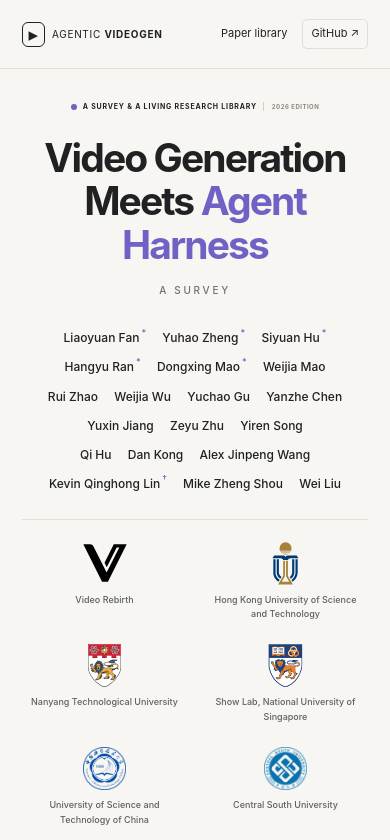
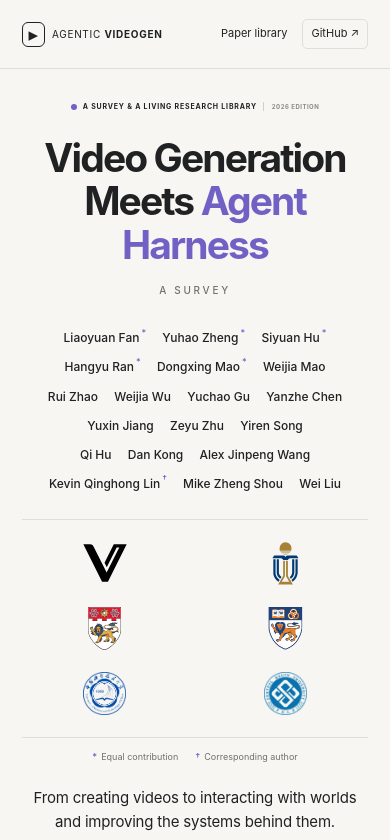
Before and after one commit to agentic-videogen/awesome-agentic-videogen, a website: page docs/index.html in a window 390 px wide. Shown: the top 840 px of the page. Drawn offline with Linux system fonts and the light colour scheme.

Commit message:
Remove captions below institution logos

```diff
--- a/docs/cover.css
+++ b/docs/cover.css
@@ -9,7 +9,6 @@
 .authors sup {color:var(--violet);font-size:10px;line-height:0;position:relative;top:-.12em;margin-left:2px}
 .affiliations {list-style:none;display:grid;grid-template-columns:repeat(6,minmax(0,1fr));gap:20px;padding:23px 0 20px;margin:0;border-top:1px solid var(--line);border-bottom:1px solid var(--line)}
 .affiliation {display:flex;flex-direction:column;align-items:center;gap:10px;height:100%;padding:0 3px}
-a.affiliation:hover .affiliation-name {color:var(--violet)}
 .affiliation-logo {width:100%;height:51px;display:flex;align-items:center;justify-content:center}
 .affiliation-logo img {max-width:100%;width:auto;height:49px;max-height:51px;object-fit:contain}
 .affiliation[data-institution="video-rebirth"] img {width:48px;height:44px}
@@ -17,7 +16,6 @@
 /* Show the coat of arms from the intact university lockup asset. */
 .affiliation[data-institution="show-lab-nus"] .affiliation-logo {width:40px;height:49px;overflow:hidden;justify-content:flex-start}
 .affiliation[data-institution="show-lab-nus"] img {height:225%;width:auto;max-width:none;max-height:none;flex:none}
-.affiliation-name {font-size:10px;font-weight:500;line-height:1.65;color:#5f615d;max-width:177px}
 .author-notes {display:flex;justify-content:center;gap:24px;flex-wrap:wrap;font-size:10px;color:var(--muted);margin:13px 0 23px}
 .author-notes b {color:var(--violet);font-weight:600;margin-right:4px}
 .hero-lead {font-size:18px;line-height:1.6;letter-spacing:-.2px;max-width:780px;margin:0 auto 10px}
@@ -30,7 +28,6 @@
   .affiliation-logo {height:47px}
   .affiliation-logo img {max-height:47px;max-width:170px}
   .affiliation[data-institution="show-lab-nus"] .affiliation-logo {width:38px;height:47px}
-  .affiliation-name {max-width:220px}
 }
 @media(max-width:650px) {
   .hero {padding-top:32px;padding-bottom:28px}
@@ -46,7 +43,6 @@
   .affiliation-logo,.affiliation-logo img {max-height:43px}
   .affiliation-logo img {max-width:145px}
   .affiliation[data-institution="show-lab-nus"] .affiliation-logo {width:35px;height:43px}
-  .affiliation-name {font-size:9px;max-width:155px}
   .author-notes {gap:7px 17px;font-size:9px;margin:12px 0 22px}
   .hero-lead {font-size:15px;max-width:370px;margin-bottom:9px}
   .hero-detail {font-size:11px;line-height:1.8}
--- a/docs/index.html
+++ b/docs/index.html
@@ -22,7 +22,6 @@
 .authors sup {color:var(--violet);font-size:10px;line-height:0;position:relative;top:-.12em;margin-left:2px}
 .affiliations {list-style:none;display:grid;grid-template-columns:repeat(6,minmax(0,1fr));gap:20px;padding:23px 0 20px;margin:0;border-top:1px solid var(--line);border-bottom:1px solid var(--line)}
 .affiliation {display:flex;flex-direction:column;align-items:center;gap:10px;height:100%;padding:0 3px}
-a.affiliation:hover .affiliation-name {color:var(--violet)}
 .affiliation-logo {width:100%;height:51px;display:flex;align-items:center;justify-content:center}
 .affiliation-logo img {max-width:100%;width:auto;height:49px;max-height:51px;object-fit:contain}
 .affiliation[data-institution="video-rebirth"] img {width:48px;height:44px}
@@ -30,7 +29,6 @@
 /* Show the coat of arms from the intact university lockup asset. */
 .affiliation[data-institution="show-lab-nus"] .affiliation-logo {width:40px;height:49px;overflow:hidden;justify-content:flex-start}
 .affiliation[data-institution="show-lab-nus"] img {height:225%;width:auto;max-width:none;max-height:none;flex:none}
-.affiliation-name {font-size:10px;font-weight:500;line-height:1.65;color:#5f615d;max-width:177px}
 .author-notes {display:flex;justify-content:center;gap:24px;flex-wrap:wrap;font-size:10px;color:var(--muted);margin:13px 0 23px}
 .author-notes b {color:var(--violet);font-weight:600;margin-right:4px}
 .hero-lead {font-size:18px;line-height:1.6;letter-spacing:-.2px;max-width:780px;margin:0 auto 10px}
@@ -43,7 +41,6 @@
   .affiliation-logo {height:47px}
   .affiliation-logo img {max-height:47px;max-width:170px}
   .affiliation[data-institution="show-lab-nus"] .affiliation-logo {width:38px;height:47px}
-  .affiliation-name {max-width:220px}
 }
 @media(max-width:650px) {
   .hero {padding-top:32px;padding-bottom:28px}
@@ -59,7 +56,6 @@
   .affiliation-logo,.affiliation-logo img {max-height:43px}
   .affiliation-logo img {max-width:145px}
   .affiliation[data-institution="show-lab-nus"] .affiliation-logo {width:35px;height:43px}
-  .affiliation-name {font-size:9px;max-width:155px}
   .author-notes {gap:7px 17px;font-size:9px;margin:12px 0 22px}
   .hero-lead {font-size:15px;max-width:370px;margin-bottom:9px}
   .hero-detail {font-size:11px;line-height:1.8}
@@ -110,12 +106,12 @@
           <li>Wei Liu</li>
         </ul>
         <ul class="affiliations" aria-label="Participating institutions, in manuscript order">
-          <li><div class="affiliation" data-institution="video-rebirth"><span class="affiliation-logo"><img src="https://raw.githubusercontent.com/agentic-videogen/awesome-agentic-videogen/b18c86c/docs/logo.svg" alt="Video Rebirth logo" decoding="async"></span><span class="affiliation-name">Video Rebirth</span></div></li>
-          <li><a class="affiliation" data-institution="hkust" href="https://hkust.edu.hk/" target="_blank" rel="noopener noreferrer"><span class="affiliation-logo"><img src="https://raw.githubusercontent.com/agentic-videogen/awesome-agentic-videogen/b18c86c/docs/crest-hkust.svg" alt="Hong Kong University of Science and Technology logo" decoding="async"></span><span class="affiliation-name">Hong Kong University of Science and Technology</span></a></li>
-          <li><a class="affiliation" data-institution="ntu" href="https://www.ntu.edu.sg/" target="_blank" rel="noopener noreferrer"><span class="affiliation-logo"><img src="https://raw.githubusercontent.com/agentic-videogen/awesome-agentic-videogen/b18c86c/docs/logo-ntu.svg" alt="Nanyang Technological University logo" decoding="async"></span><span class="affiliation-name">Nanyang Technological University</span></a></li>
-          <li><a class="affiliation" data-institution="show-lab-nus" href="https://sites.google.com/view/showlab/home" target="_blank" rel="noopener noreferrer"><span class="affiliation-logo"><img src="https://raw.githubusercontent.com/agentic-videogen/awesome-agentic-videogen/b18c86c/docs/crest-nus.webp" alt="Show Lab, National University of Singapore logo" decoding="async"></span><span class="affiliation-name">Show Lab, National University of Singapore</span></a></li>
-          <li><a class="affiliation" data-institution="ustc" href="https://en.ustc.edu.cn/" target="_blank" rel="noopener noreferrer"><span class="affiliation-logo"><img src="https://raw.githubusercontent.com/agentic-videogen/awesome-agentic-videogen/b18c86c/docs/crest-ustc.png" alt="University of Science and Technology of China logo" decoding="async"></span><span class="affiliation-name">University of Science and Technology of China</span></a></li>
-          <li><a class="affiliation" data-institution="csu" href="https://en.csu.edu.cn/" target="_blank" rel="noopener noreferrer"><span class="affiliation-logo"><img src="https://raw.githubusercontent.com/agentic-videogen/awesome-agentic-videogen/b18c86c/docs/crest-csu.png" alt="Central South University logo" decoding="async"></span><span class="affiliation-name">Central South University</span></a></li>
+          <li><div class="affiliation" data-institution="video-rebirth"><span class="affiliation-logo"><img src="https://raw.githubusercontent.com/agentic-videogen/awesome-agentic-videogen/b18c86c/docs/logo.svg" alt="Video Rebirth logo" decoding="async"></span></div></li>
+          <li><a class="affiliation" data-institution="hkust" href="https://hkust.edu.hk/" target="_blank" rel="noopener noreferrer"><span class="affiliation-logo"><img src="https://raw.githubusercontent.com/agentic-videogen/awesome-agentic-videogen/b18c86c/docs/crest-hkust.svg" alt="Hong Kong University of Science and Technology logo" decoding="async"></span></a></li>
+          <li><a class="affiliation" data-institution="ntu" href="https://www.ntu.edu.sg/" target="_blank" rel="noopener noreferrer"><span class="affiliation-logo"><img src="https://raw.githubusercontent.com/agentic-videogen/awesome-agentic-videogen/b18c86c/docs/logo-ntu.svg" alt="Nanyang Technological University logo" decoding="async"></span></a></li>
+          <li><a class="affiliation" data-institution="show-lab-nus" href="https://sites.google.com/view/showlab/home" target="_blank" rel="noopener noreferrer"><span class="affiliation-logo"><img src="https://raw.githubusercontent.com/agentic-videogen/awesome-agentic-videogen/b18c86c/docs/crest-nus.webp" alt="Show Lab, National University of Singapore logo" decoding="async"></span></a></li>
+          <li><a class="affiliation" data-institution="ustc" href="https://en.ustc.edu.cn/" target="_blank" rel="noopener noreferrer"><span class="affiliation-logo"><img src="https://raw.githubusercontent.com/agentic-videogen/awesome-agentic-videogen/b18c86c/docs/crest-ustc.png" alt="University of Science and Technology of China logo" decoding="async"></span></a></li>
+          <li><a class="affiliation" data-institution="csu" href="https://en.csu.edu.cn/" target="_blank" rel="noopener noreferrer"><span class="affiliation-logo"><img src="https://raw.githubusercontent.com/agentic-videogen/awesome-agentic-videogen/b18c86c/docs/crest-csu.png" alt="Central South University logo" decoding="async"></span></a></li>
         </ul>
         <p class="author-notes"><span><b>*</b>Equal contribution</span><span><b>†</b>Corresponding author</span></p>
       </div>
--- a/scripts/build.mjs
+++ b/scripts/build.mjs
@@ -12,7 +12,7 @@
 ${people.authors.map(a => `          <li>${htmlEscape(a.name)}${a.equalContribution ? '<sup aria-label="equal contribution">*</sup>' : ''}${a.corresponding ? '<sup aria-label="corresponding author">†</sup>' : ''}</li>`).join('\n')}
         </ul>
         <ul class="affiliations" aria-label="Participating institutions, in manuscript order">
-${people.institutions.map(i => `          <li><${i.url ? 'a' : 'div'} class="affiliation" data-institution="${i.id}"${i.url ? ` href="${htmlEscape(i.url)}" target="_blank" rel="noopener noreferrer"` : ''}><span class="affiliation-logo"><img src="${htmlEscape(new URL(i.logo,people.logoAssetBase).href)}" alt="${htmlEscape(i.name)} logo" decoding="async"></span><span class="affiliation-name">${htmlEscape(i.name)}</span></${i.url ? 'a' : 'div'}></li>`).join('\n')}
+${people.institutions.map(i => `          <li><${i.url ? 'a' : 'div'} class="affiliation" data-institution="${i.id}"${i.url ? ` href="${htmlEscape(i.url)}" target="_blank" rel="noopener noreferrer"` : ''}><span class="affiliation-logo"><img src="${htmlEscape(new URL(i.logo,people.logoAssetBase).href)}" alt="${htmlEscape(i.name)} logo" decoding="async"></span></${i.url ? 'a' : 'div'}></li>`).join('\n')}
         </ul>
         <p class="author-notes"><span><b>*</b>Equal contribution</span><span><b>†</b>Corresponding author</span></p>
       </div>
--- a/scripts/check.mjs
+++ b/scripts/check.mjs
@@ -31,6 +31,7 @@
 assert.equal(people.authors.filter(a=>a.corresponding).map(a=>a.name).join(','),'Kevin Qinghong Lin','Corresponding-author mismatch');
 const authorBlock=html.match(/<!-- people:start -->([\s\S]*?)<!-- people:end -->/)?.[1];
 assert(authorBlock,'Missing generated author block');
+assert(!authorBlock.includes('class="affiliation-name"'),'Institution captions must not appear below logos');
 let authorPosition=-1;
 for(const a of people.authors){const next=authorBlock.indexOf(a.name);assert(next>authorPosition,'Author omitted or out of order: '+a.name);authorPosition=next;}
 let institutionPosition=-1;
```
